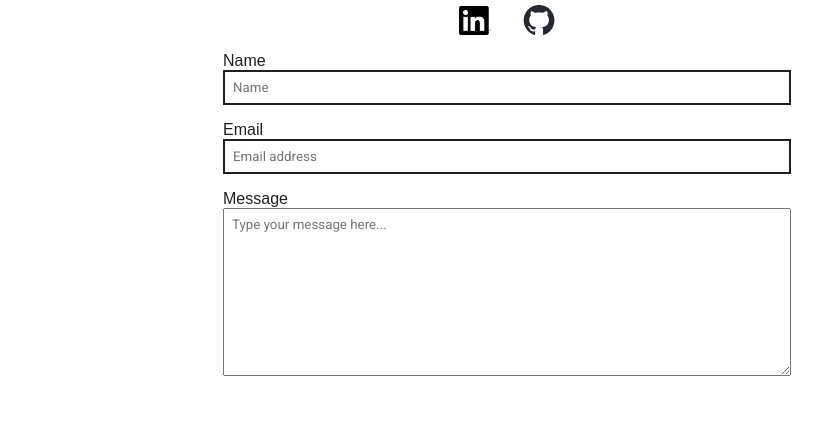
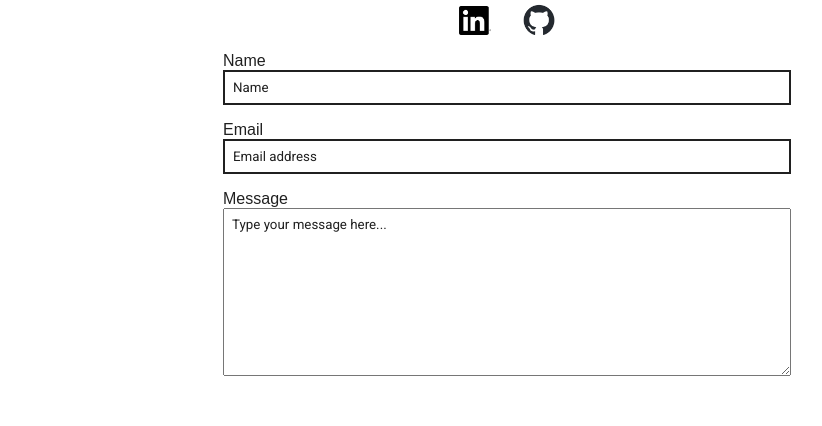
Before and after one commit to gittebe/gitte-portfolio, a React (Vite) app: page / in a window 1280 px wide. Shown: the part 4845-5271 px from the top of the page, without its empty margins (133-955 px from the left). Built offline with nearby package versions, Linux system fonts and the light colour scheme.

Commit message:
- added autofill and changed font color

```diff
--- a/index.html
+++ b/index.html
@@ -21,10 +21,10 @@
   </noscript>
   <form name="portfolio-contact" netlify netlify-honeypot="bot-field" hidden>
   <input type="hidden" name="form-name" value="portfolio-contact" />
-  <input type="text" name="name" />
-  <input type="email" name="email" />
-  <textarea name="message"></textarea>
-  <input name="bot-field" />
+  <input type="text" name="name" autocomplete="name" />
+  <input type="email" name="email" autocomplete="email"/>
+  <textarea name="message" autocomplete="off"></textarea>
+  <input name="bot-field" autocomplete="off"/>
 </form>
 
   <div id="root"></div>
--- a/src/components/ContactForm/ContactForm.css
+++ b/src/components/ContactForm/ContactForm.css
@@ -51,3 +51,8 @@ button:hover{
   color: var(--color-neutral);
   border: var(--color-neutral);
 }
+
+input::placeholder,
+textarea::placeholder {
+  color: var(--color-secondary)
+}
--- a/src/components/ContactForm/ContactForm.tsx
+++ b/src/components/ContactForm/ContactForm.tsx
@@ -35,6 +35,7 @@ export const ContactForm = () => {
             name="bot-field"
             value={formData.botField}
             onChange={handleChange}
+            autoComplete="off"
           />
         </label>
       </p>
```
